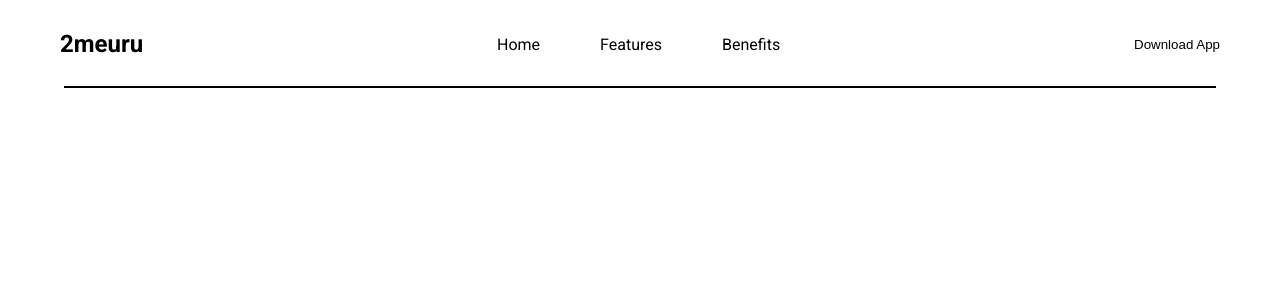
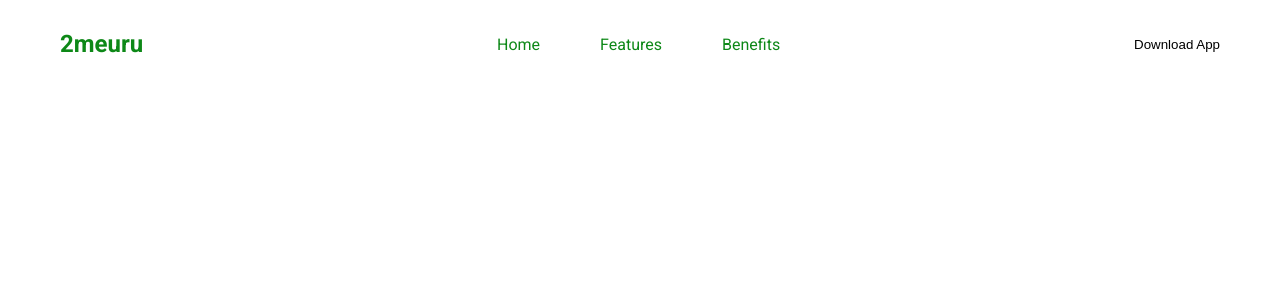
Before and after one commit to Orisabiyi/2meuru, a React (Vite) app: page / in a window 1280 px wide. Shown: the top 300 px of the page. Built offline with nearby package versions, Linux system fonts and the light colour scheme.

Commit message:
removed the custom line of the navbar

```diff
--- a/src/components/Nav.module.css
+++ b/src/components/Nav.module.css
@@ -2,12 +2,12 @@
   display: flex;
   align-items: center;
   justify-content: space-between;
+
+  color: #0d8817;
   padding: 3rem 6rem;
-
-  position: relative;
 }
 
-.nav::after {
+/* .nav::after {
   content: "";
   position: absolute;
   bottom: 0;
@@ -15,9 +15,9 @@
   transform: translateX(-50%);
 
   width: 90%;
-  height: 0.2rem;
-  background-color: #000;
-}
+  height: 0.17rem;
+  background-color: #0d8817;
+} */
 
 .nav h2 {
   font-weight: 400;
```
